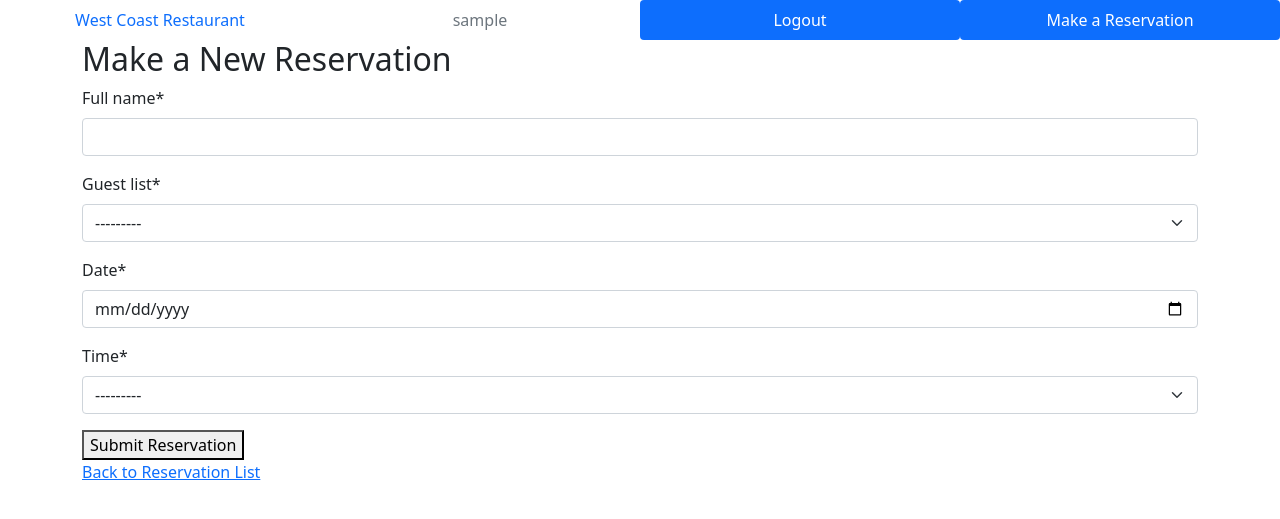
After one commit to blackcatten/west-coast-restaurant, a Django app: page /make_reservation/ in a window 1280 px wide. The commit adds this page. Shown: the top 519 px of the page. Run offline with Django 3.2, Linux system fonts and the light colour scheme; the visitor is signed in with stand-in values (Sample User, id 1); data that the repository does not hold is empty; some libraries are stand-ins or nearby versions.

Commit message:
add make a reservation page

```diff
--- a/booking_system/urls.py
+++ b/booking_system/urls.py
@@ -3,5 +3,5 @@ from django.urls import path
 
 urlpatterns = [
     path('', views.ReservationsList.as_view(), name='home'),
-    path('reservations_detail/', views.ReservationsDetail.as_view(), name='reservations_detail'),
+    path('make_reservation/', views.ReservationsDetail.as_view(), name='make_reservation'),
 ]
--- a/booking_system/views.py
+++ b/booking_system/views.py
@@ -11,7 +11,7 @@ class ReservationsList(generic.ListView):
 
 class ReservationsDetail(View):
 
-    template_name = 'reservations_detail.html'
+    template_name = 'make_reservation.html'
 
     def get(self, request):
         if request.user.is_authenticated:
@@ -25,7 +25,7 @@ class ReservationsDetail(View):
                 }
             return render(
             request,
-            "reservations_detail.html", context
+            "make_reservation.html", context
             )
         else:
             messages.error(
@@ -45,7 +45,7 @@ class ReservationsDetail(View):
             reservations = reservations_form.save(commit=False)
             reservations.user = request.user
             reservations.save()
-            return redirect('reservations_detail')
+            return redirect('make_reservation')
         else:
             return render(request, "reservations_list", {"reservations_form": reservations_form})
 
--- a/templates/base.html
+++ b/templates/base.html
@@ -38,7 +38,7 @@
                         <a class="nav-link active" href="{% url 'account_logout' %}">Logout</a>
                     </li>
                     <li class="nav-item">
-                        <a class="nav-link active" href="{% url 'reservations_detail' %}">My bookings</a>
+                        <a class="nav-link active" href="{% url 'make_reservation' %}">Make a Reservation</a>
                     </li>
                     {% else %}
                     <li class="nav-item">
--- a/templates/index.html
+++ b/templates/index.html
@@ -4,7 +4,6 @@
 
 
 {% block content %}
-{% load crispy_forms_tags %}
 
 <section class="v-100">
 
@@ -23,12 +22,7 @@
               </div>
               <div class="col-md-6 col-lg-7 d-flex align-items-center">
                 <div class="card-body p-4 p-lg-5 text-black">
-                  <form method="post" action="{% url 'reservations_detail' %}">
 
-                    {{ reservations_form | crispy }}
-                    {% csrf_token %}
-                    <button type="submit">Submit Reservation</button>
-                </form>
                 </div>
 
               </div>
--- /dev/null
+++ b/templates/make_reservation.html
@@ -0,0 +1,18 @@
+{% extends "base.html" %}
+
+{% block content %}
+{% load crispy_forms_tags %}
+<div class="container">
+
+    <h2>Make a New Reservation</h2>
+    <form method="post" action="{% url 'make_reservation' %}">
+
+        {{ reservations_form | crispy }}
+        {% csrf_token %}
+        <button type="submit">Submit Reservation</button>
+    </form>
+
+    <p><a href="{% url 'home' %}">Back to Reservation List</a></p>
+</div>
+
+{% endblock %}
```
Also changed, not shown: templates/reservations_detail.html (deleted, +0 -25 lines).
